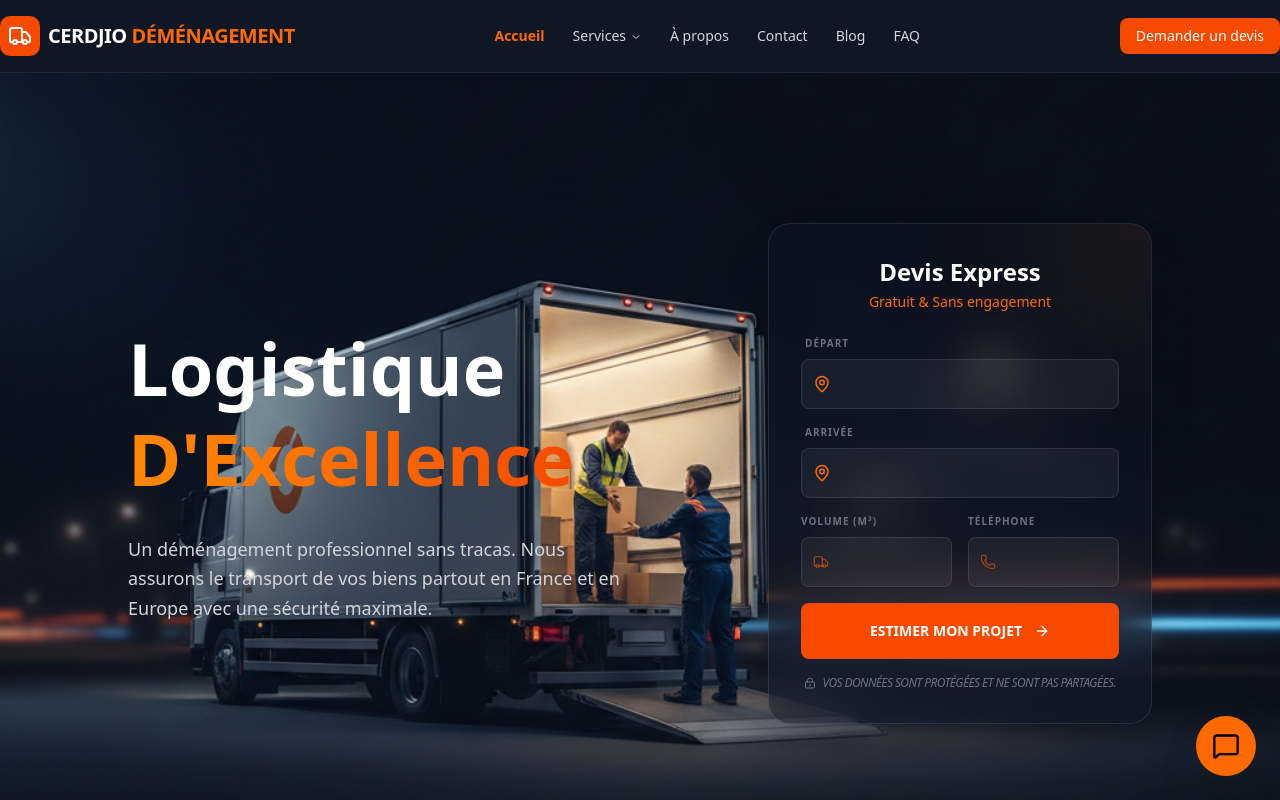
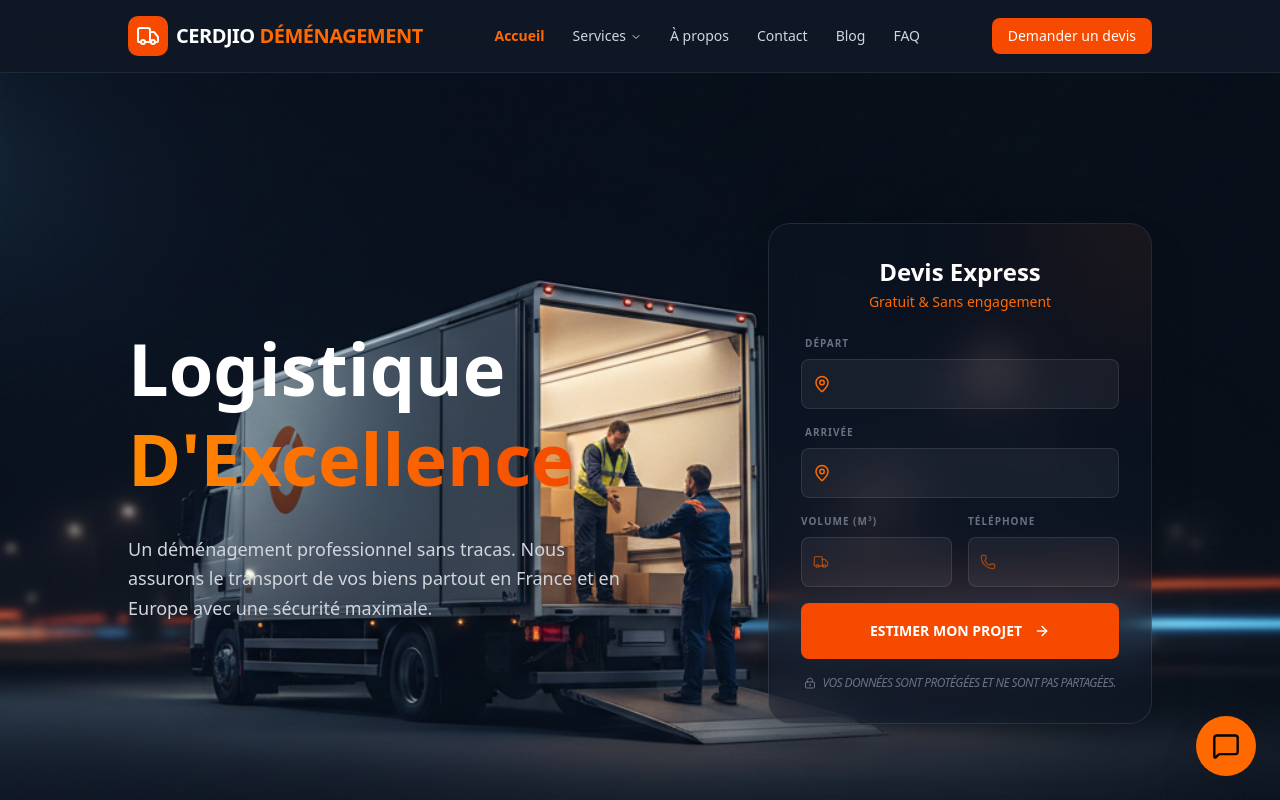
Before and after one commit to ilyass-Bismillah/cerdjio-move, a Next.js app: page / in a window 1280 px wide. Shown: the top 800 px of the page. Built offline with nearby package versions, Linux system fonts and the light colour scheme.

Commit message:
Update Navbar

```diff
--- a/components/Navbar.tsx
+++ b/components/Navbar.tsx
@@ -53,7 +53,7 @@ const Navbar = () => {
   return (
     <>
       <nav className="py-4 bg-gray-900/80 backdrop-blur-md sticky top-0 z-50 border-b border-gray-800">
-        <div className="max-w-7xl mx-auto flex items-center justify-between">
+        <div className="2xl:max-w-7xl lg:max-w-5xl mx-auto flex items-center justify-between">
           <div className="flex items-center gap-2 px-3 lg:px-0">
             <div className="bg-orange-600 p-2 rounded-lg text-white">
               <Truck size={24} />
```
